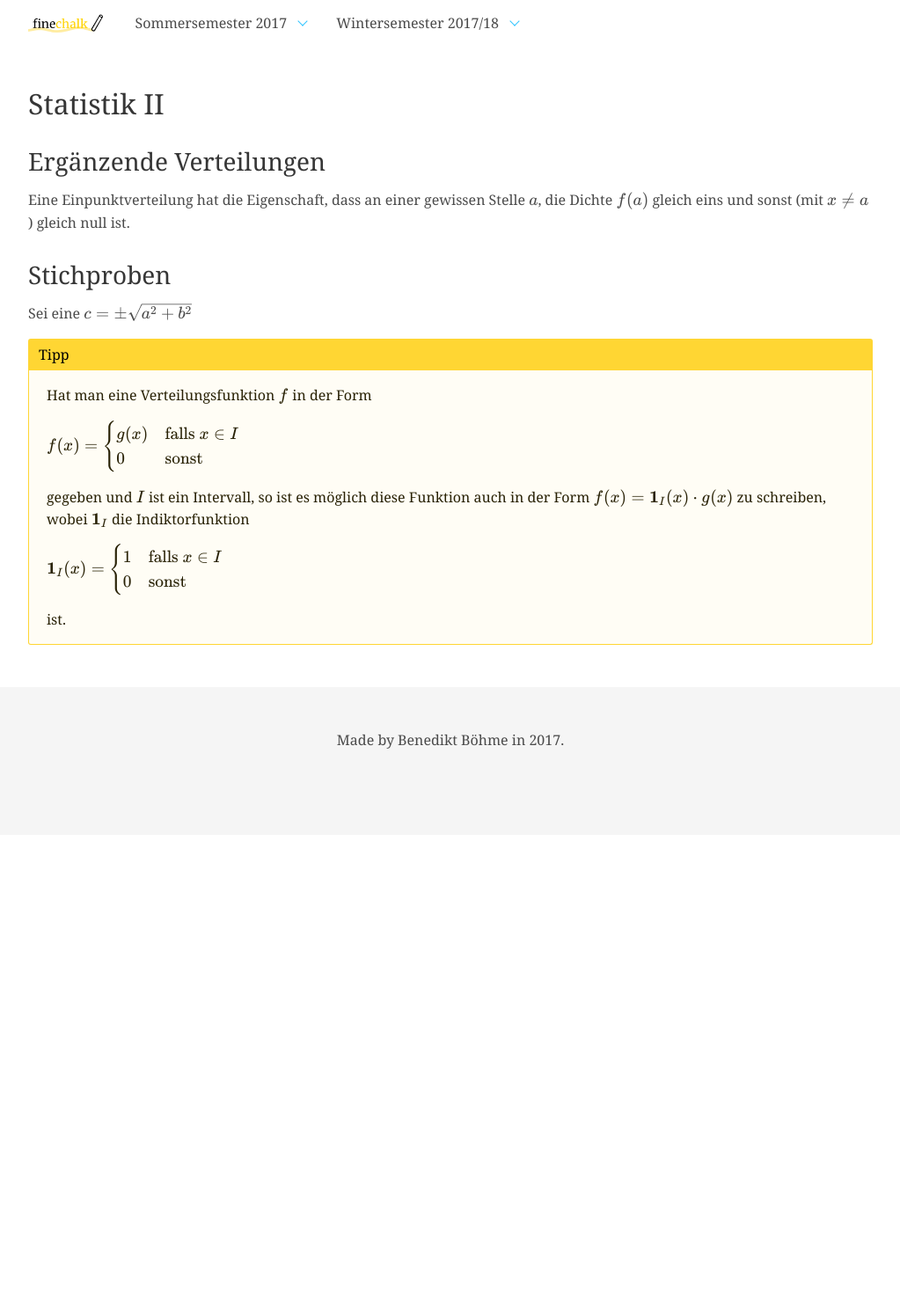
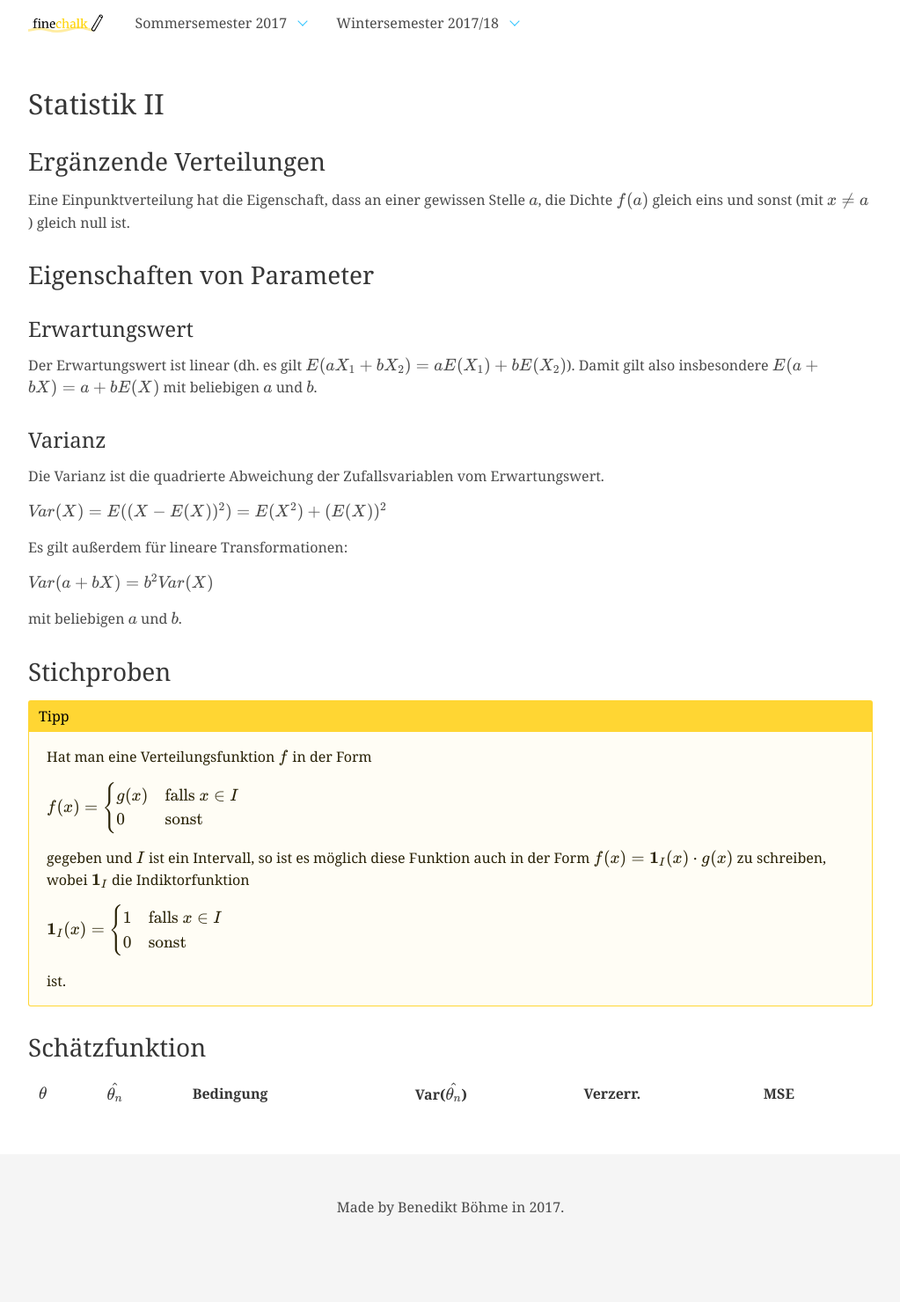
Before and after one commit to B3NB/fine-chalk, a Jekyll site: the page built from zusammenfassungen/statistik-ii.html, in a window 1280 px wide. Shown: the whole page at 88% size, without its empty margins (128-1151 px from the left). Built offline with Jekyll 4.4.1, drawn with Linux system fonts in a browser that asks for light colours; nearby versions of some CDN libraries; before the commit the page ends 949 px from its top, so only the background shows below that.

Commit message:
added eigenschaften von parameter

```diff
--- a/zusammenfassungen/statistik-ii.html
+++ b/zusammenfassungen/statistik-ii.html
@@ -10,9 +10,25 @@ semester: "Wintersemester 2017/18"
     Eine <emph>Einpunktverteilung</emph> hat die Eigenschaft, dass an einer gewissen Stelle <span class="mathr">a</span>, die Dichte <span class="mathr">f(a)</span> gleich eins und sonst (mit <span class="mathr">x \not = a</span>) gleich null ist.
 </p>
 
+<h2>Eigenschaften von Parameter</h2>
+<h3>Erwartungswert</h3>
+<p>
+    Der Erwartungswert ist linear (dh. es gilt <span class="mathr">E(a X_1 + b X_2) = a E(X_1) + b E(X_2)</span>). Damit gilt also insbesondere <span class="mathr">E(a + b X) = a + b E(X)</span> mit beliebigen <span class="mathr">a</span> und <span class="mathr">b</span>.
+</p>
+
+<h3>Varianz</h3>
+<p>Die Varianz ist die quadrierte Abweichung der Zufallsvariablen vom Erwartungswert.</p>
+<p class="mathr">
+    Var(X) =  E((X-E(X))^2) = E(X^2) + (E(X))^2
+</p>
+<p>Es gilt außerdem für lineare Transformationen:</p>
+<p class="mathr">
+    Var(a + bX) = b^2Var(X)
+</p>
+<p> mit beliebigen <span class="mathr">a</span> und <span class="mathr">b</span>.</p>
 <h2>Stichproben</h2>
 <p>
-    Sei eine <span class="mathr">c = \pm\sqrt{a^2 + b^2}</span>
+
 </p>
 
 <article class="message is-primary">
@@ -41,3 +57,16 @@ semester: "Wintersemester 2017/18"
         <p>ist.</p>
     </div>
 </article>
+
+<h2>Schätzfunktion</h2>
+
+<table>
+    <tr>
+        <th><span class="mathr">\theta</span></th>
+        <th><span class="mathr">\hat{\theta _n}</span></th>
+        <th>Bedingung</th>
+        <th>Var(<span class="mathr">\hat{\theta _n}</span>)</th>
+        <th>Verzerr.</th>
+        <th>MSE</th>
+    </tr>
+</table>
```
